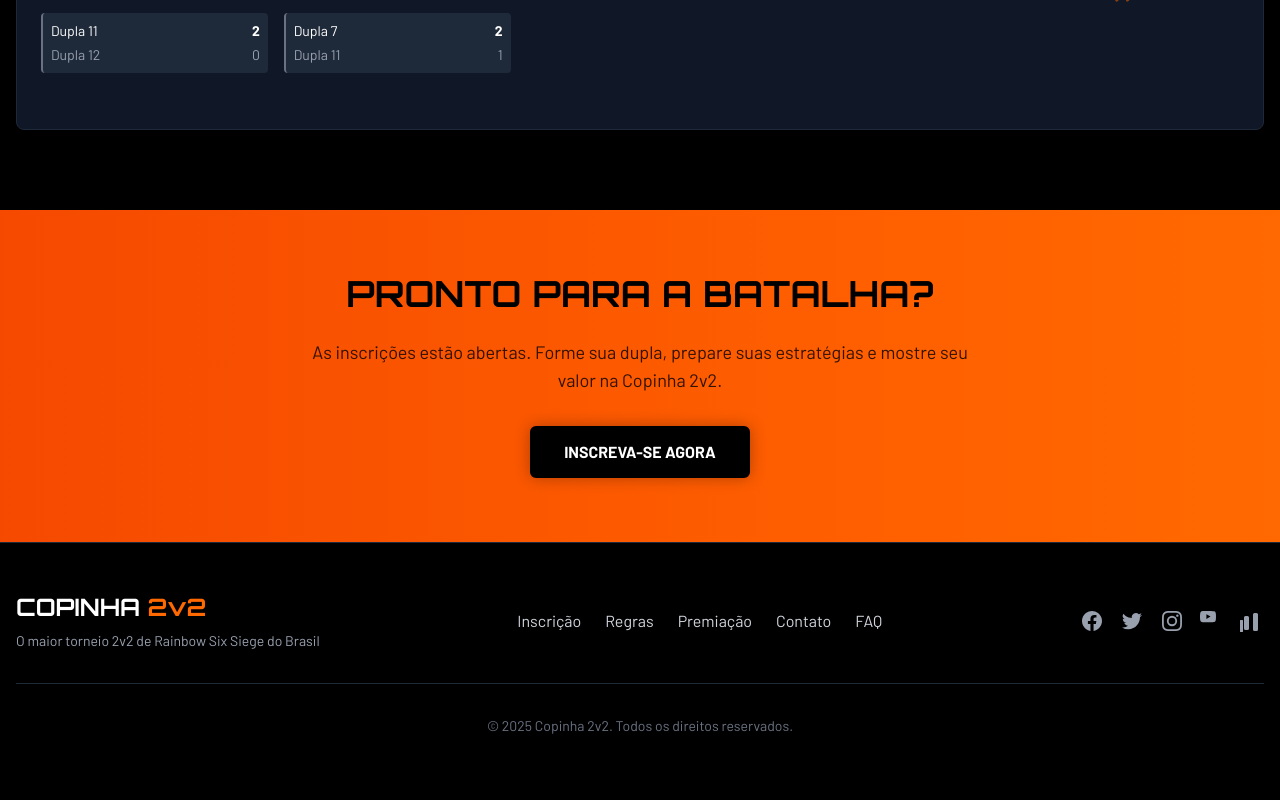
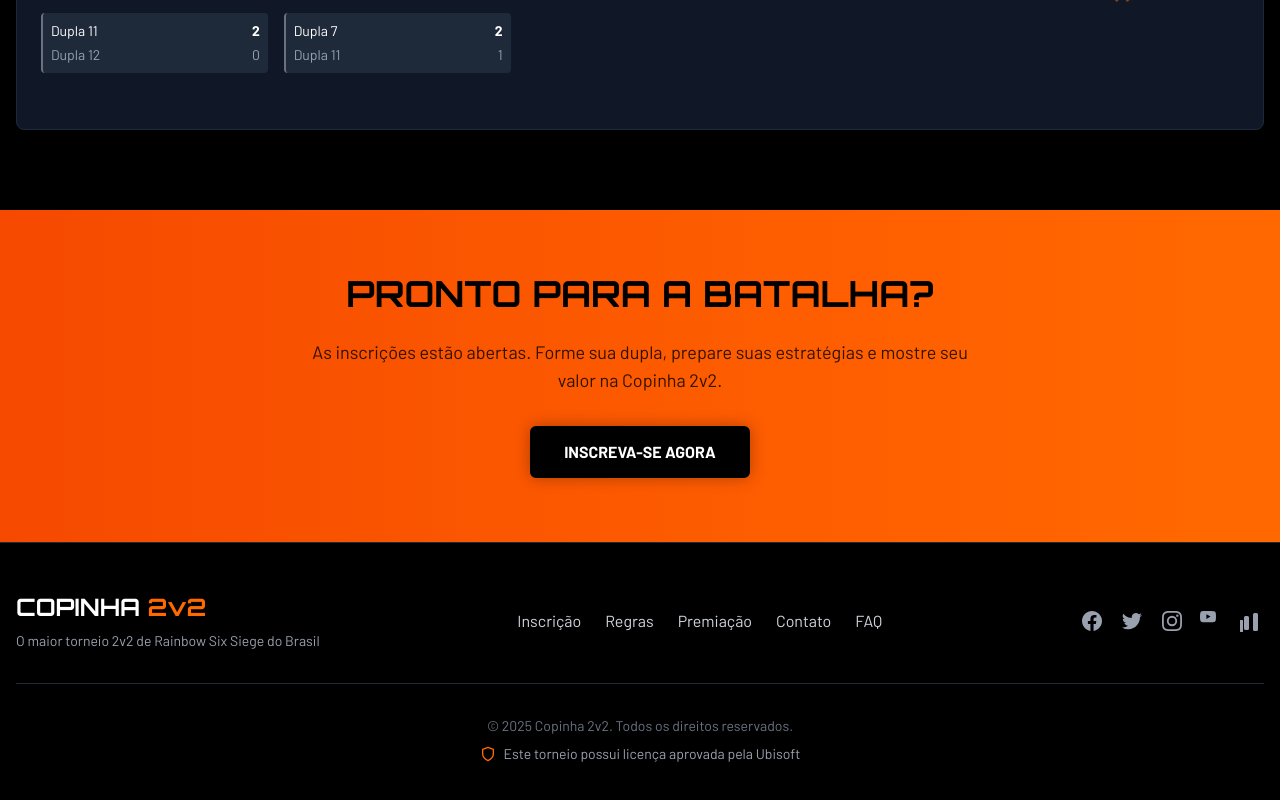
Before and after one commit to thorwski/copinha2v2, a React (Vite) app: page / in a window 1280 px wide. Shown: the part 3702-4502 px from the top of the page. Built offline with nearby package versions, Linux system fonts and the light colour scheme.

Commit message:
adiciona selo de aprovado pela ubisoft

```diff
--- a/src/components/Footer/Footer.tsx
+++ b/src/components/Footer/Footer.tsx
@@ -128,9 +128,26 @@ const Footer = () => {
         </div>
 
         <div className="border-t border-gray-800 pt-8 text-center">
-          <p className="text-gray-500 text-sm">
+          <p className="text-gray-500 text-sm mb-2">
             &copy; {new Date().getFullYear()} Copinha 2v2. Todos os direitos
             reservados.
+          </p>
+          <p className="text-gray-400 text-sm flex items-center justify-center">
+            <svg
+              xmlns="http://www.w3.org/2000/svg"
+              width="16"
+              height="16"
+              viewBox="0 0 24 24"
+              fill="none"
+              stroke="currentColor"
+              strokeWidth="2"
+              strokeLinecap="round"
+              strokeLinejoin="round"
+              className="text-orange-500 mr-2"
+            >
+              <path d="M12 22s8-4 8-10V5l-8-3-8 3v7c0 6 8 10 8 10z"></path>
+            </svg>
+            Este torneio possui licença aprovada pela Ubisoft
           </p>
         </div>
       </div>
```
